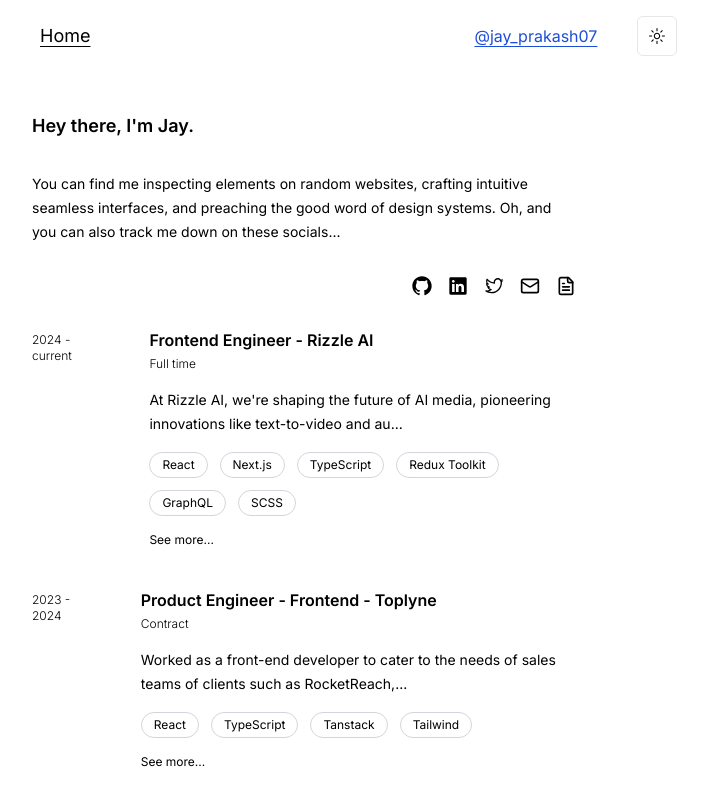
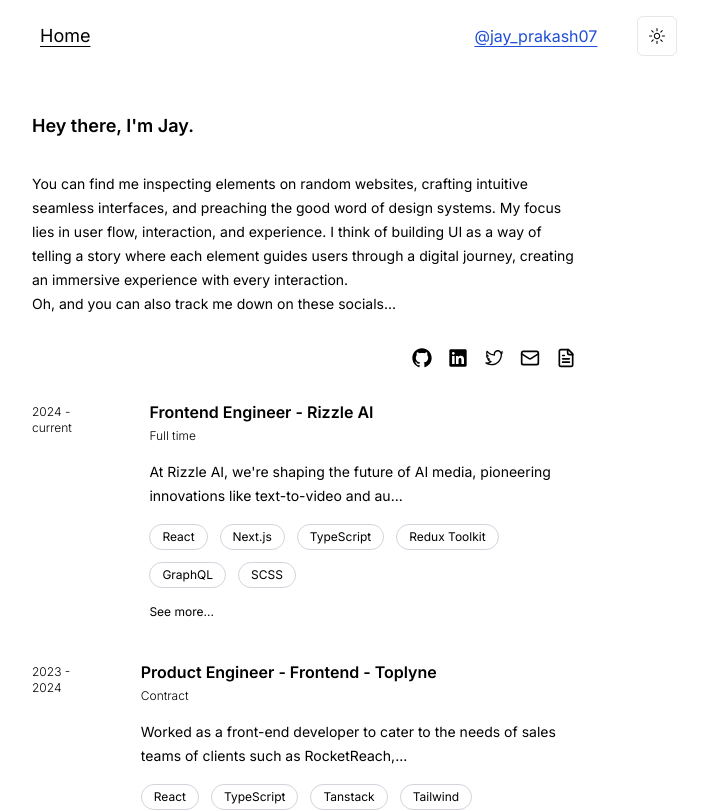
Before and after one commit to JAYKALIA007/galleria, a Next.js app: page /about in a window 1280 px wide. Shown: the top 811 px of the page, without its empty margins (336-1044 px from the left). Built offline with nearby package versions, Linux system fonts and the light colour scheme.

Commit message:
minor style changes and added about to home

```diff
--- a/app/about/About.tsx
+++ b/app/about/About.tsx
@@ -1,4 +1,5 @@
 import { SlideInAnimationContainer } from "../components/SlideInAnimationContainer";
+import { ABOUT_CONTENT } from "../constants";
 import { Experience } from "./Experience";
 
 import { Socials } from "./Socials";
@@ -11,9 +12,9 @@
           Hey there, I&apos;m Jay.
         </div>
         <div className="leading-6">
-          You can find me inspecting elements on random websites, crafting
-          intuitive seamless interfaces, and preaching the good word of design
-          systems. Oh, and you can also track me down on these socials...
+          {ABOUT_CONTENT}
+          <br />
+          Oh, and you can also track me down on these socials...
         </div>
         <Socials />
         <Experience />
--- a/app/about/Experience.tsx
+++ b/app/about/Experience.tsx
@@ -11,8 +11,9 @@
 import Link from "next/link";
 import { ExternalLinkIcon } from "lucide-react";
 
-const SPRING_ANIMATION = { duration: 1, type: "spring" };
-const FINAL_STYLES = { opacity: 1, x: 0 };
+const SPRING_ANIMATION = { duration: 2, type: "spring" };
+const FINAL_STYLES = { opacity: 1, y: 0 };
+const INITIAL_STYLES = { opacity: 0, y: 20 };
 const SEE_MORE_LESS_BUTTON_STYLES =
   "text-xs cursor-pointer hover:underline decoration-blue-500 underline-offset-4 flex justify-start";
 
@@ -21,21 +22,21 @@
   return (
     <div className="flex flex-col gap-10">
       <motion.section
-        initial={{ opacity: 0, x: "40vw" }}
+        initial={INITIAL_STYLES}
         animate={FINAL_STYLES}
         transition={{ ...SPRING_ANIMATION, delay: 1 }}
       >
         <ExperienceCard experience={RIZZLE_ABOUT} />
       </motion.section>
       <motion.section
-        initial={{ opacity: 0, x: "-40vw" }}
+        initial={INITIAL_STYLES}
         animate={FINAL_STYLES}
         transition={{ ...SPRING_ANIMATION, delay: 1.5 }}
       >
         <ExperienceCard experience={TOPLYNE_ABOUT} />
       </motion.section>
       <motion.section
-        initial={{ opacity: 0, x: "40vw" }}
+        initial={INITIAL_STYLES}
         animate={FINAL_STYLES}
         transition={{ ...SPRING_ANIMATION, delay: 2 }}
       >
--- a/app/constants.ts
+++ b/app/constants.ts
@@ -1,2 +1,9 @@
 export const SHADCN_UI_URL = "https://ui.shadcn.com/";
 export const ABOUT_PAGE = "/about";
+
+export const ABOUT_CONTENT = `You can find me inspecting elements on random websites, crafting
+intuitive seamless interfaces, and preaching the good word of design
+systems. My focus lies in user flow, interaction, and experience. I
+think of building UI as a way of telling a story where each element
+guides users through a digital journey, creating an immersive
+experience with every interaction.`;
--- a/app/page.tsx
+++ b/app/page.tsx
@@ -2,6 +2,7 @@
 import Head from "next/head";
 import Link from "next/link";
 import { SlideInAnimationContainer } from "./components/SlideInAnimationContainer";
+import { ABOUT_CONTENT } from "./constants";
 export default function Home() {
   return (
     <SlideInAnimationContainer>
@@ -10,7 +11,14 @@
         <meta name="description" content="Your description here" />
         <link rel="icon" href="app/favicon.ico" />
       </Head>
+      <div className="flex flex-col gap-8 text-xs md:text-sm">
+        <div className="text-base md:text-lg font-semibold">
+          Hey there, I&apos;m Jay.
+        </div>
+        <div className="leading-6">{ABOUT_CONTENT}</div>
+
         <div className="flex flex-col gap-2">
+          <div className="text-base md:text-lg font-semibold">My work</div>
           <Link
             href="/design-system"
             className="hover:underline underline-offset-4"
@@ -27,6 +35,7 @@
             React Snippets
           </Link>
         </div>
+      </div>
     </SlideInAnimationContainer>
   );
 }
```
Lines whose indentation alone changed are shown as unchanged.
